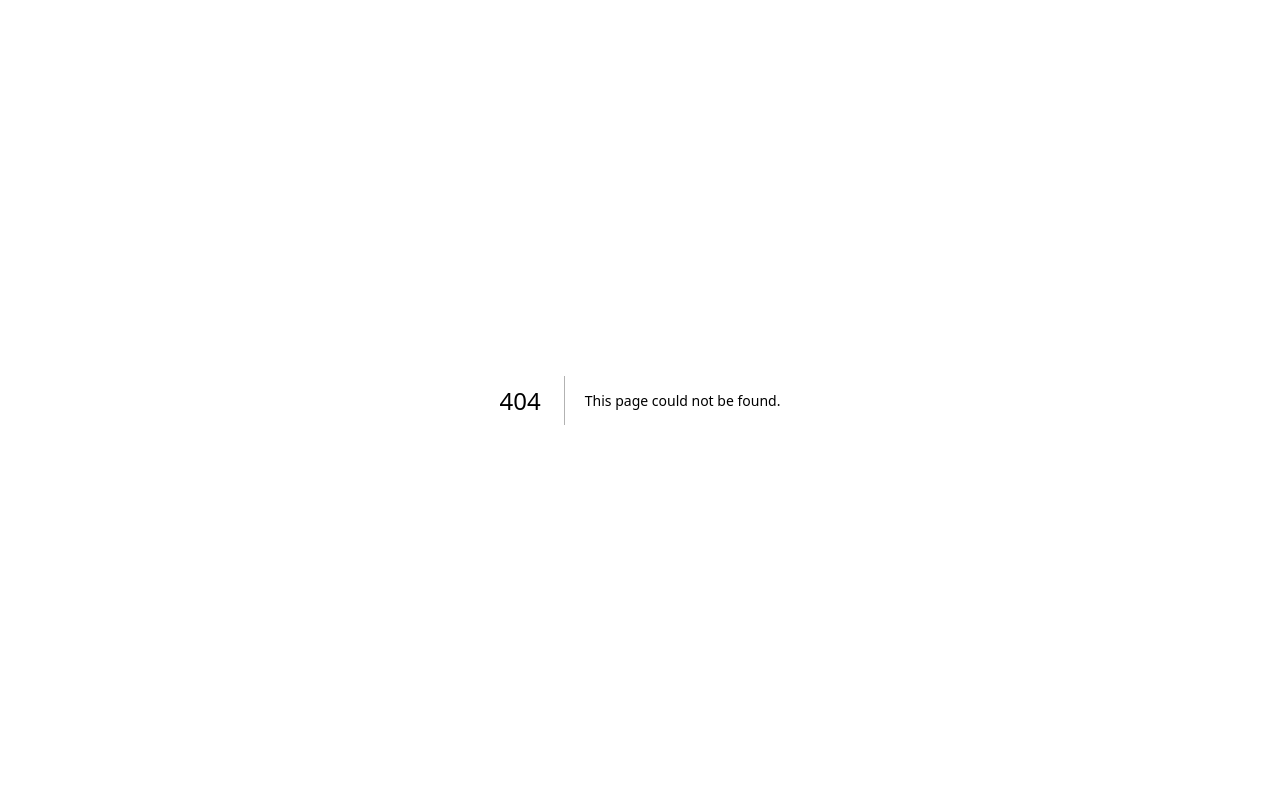
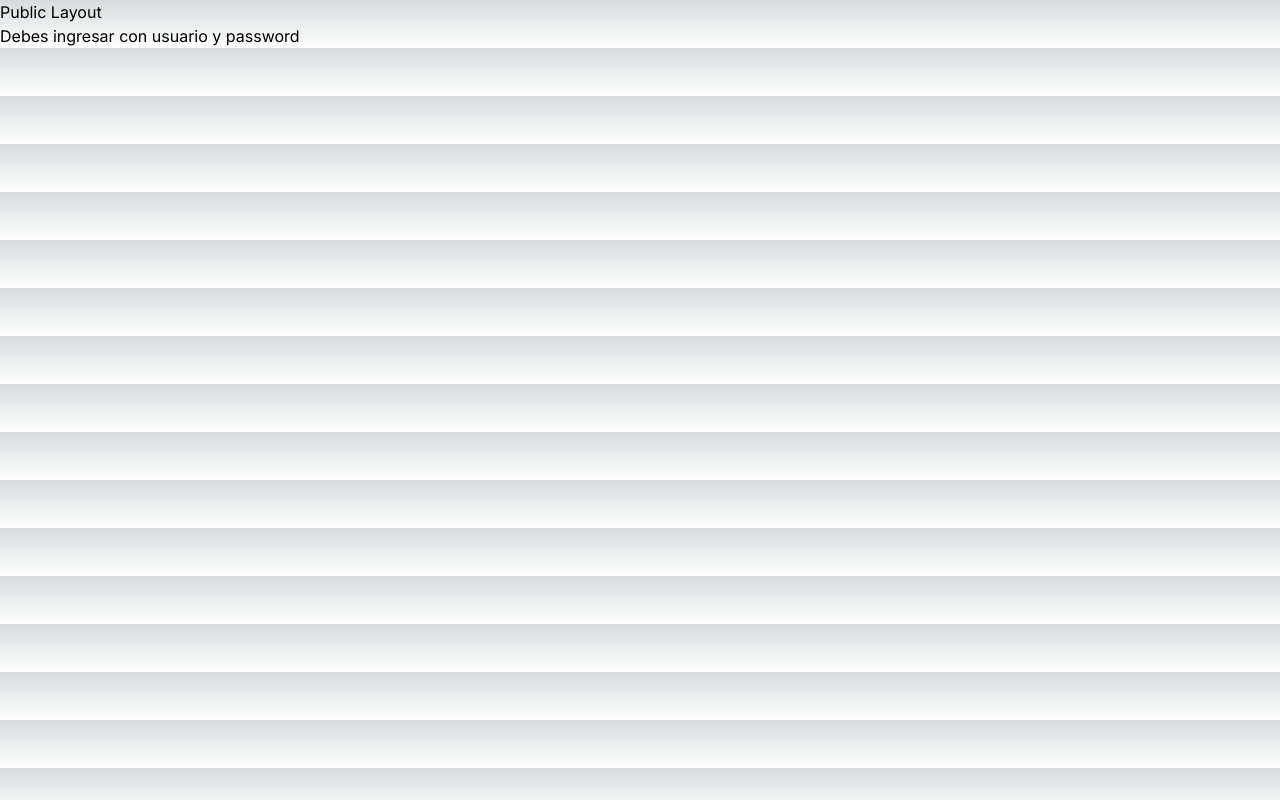
Before and after one commit to AntoniozLab/new-nextjs-app, a Next.js app: page /login in a window 1280 px wide. Before the commit this address had no page. Built offline with nearby package versions, Linux system fonts and the light colour scheme.

Commit message:
feat: add public and proteced routes

```diff
--- /dev/null
+++ b/app/(protected)/departments/page.tsx
@@ -0,0 +1,5 @@
+export default function DepartmentsPage () {
+  return (
+    <h3>Lista de departamentos</h3>
+  )
+}
--- /dev/null
+++ b/app/(protected)/home/page.tsx
@@ -0,0 +1,7 @@
+export default function HomePage (){
+  return (
+    <p>
+      Home Page
+    </p>
+  )
+}
--- /dev/null
+++ b/app/(protected)/layout.tsx
@@ -0,0 +1,12 @@
+export default function ProtectedLayout ({
+  children
+}: {
+  children: React.ReactNode
+}) {
+  return (
+    <>
+      <h2>Ruta protegida</h2>
+      {children}
+    </>
+  )
+}
--- a/app/(routes)/layout.tsx
+++ b/app/(public)/layout.tsx
@@ -6,7 +6,7 @@ export default function GeneralLayout({
 }) {
   return (
     <div>
-      <h1>General Layout</h1>
+      <h1>Public Layout</h1>
       {children}
     </div>
   );
--- /dev/null
+++ b/app/(public)/login/page.tsx
@@ -0,0 +1,5 @@
+export default function LoginPage () {
+  return (
+    <p>Debes ingresar con usuario y password</p>
+  )
+}
```
Also changed, not shown: app/(public)/about/page.tsx (renamed from app/(routes)/about/page.tsx), app/(public)/contact/page.tsx (renamed from app/(routes)/contact/page.tsx), app/(public)/pricing/page.tsx (renamed from app/(routes)/pricing/page.tsx).
